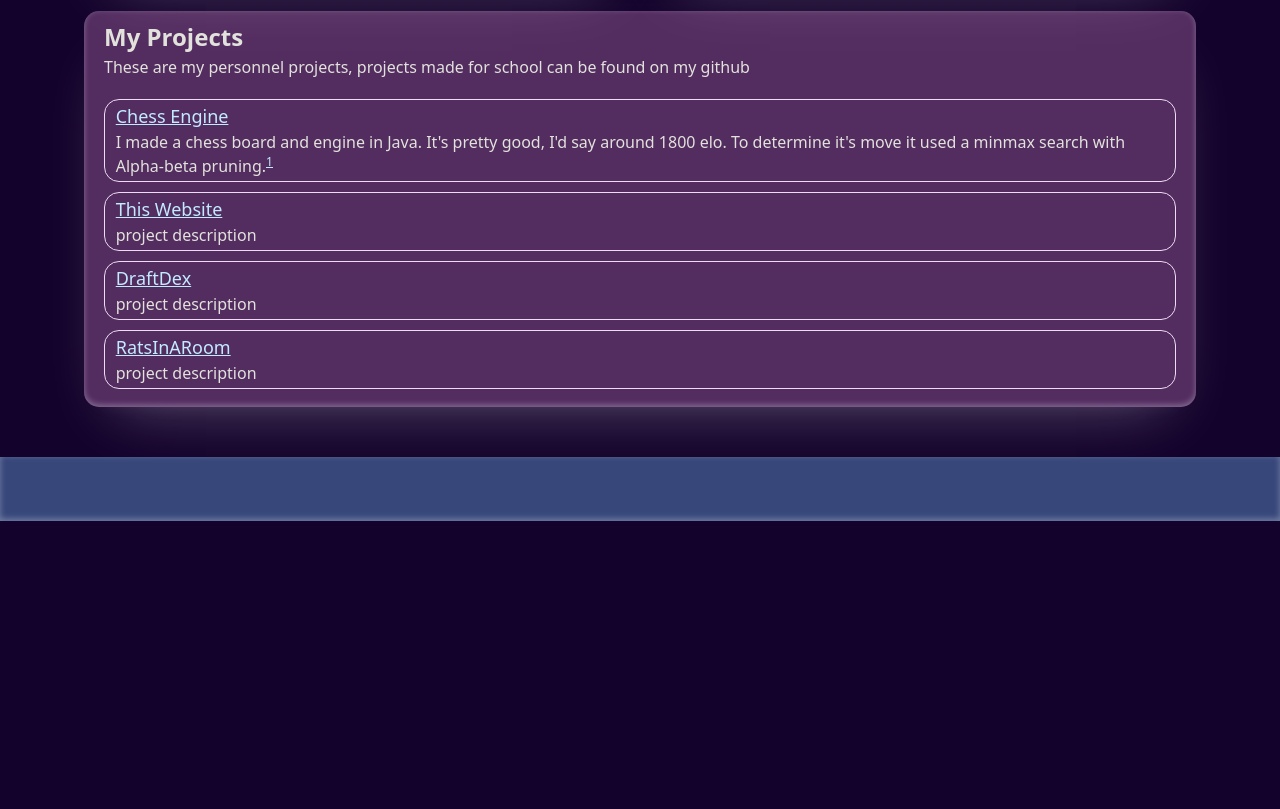
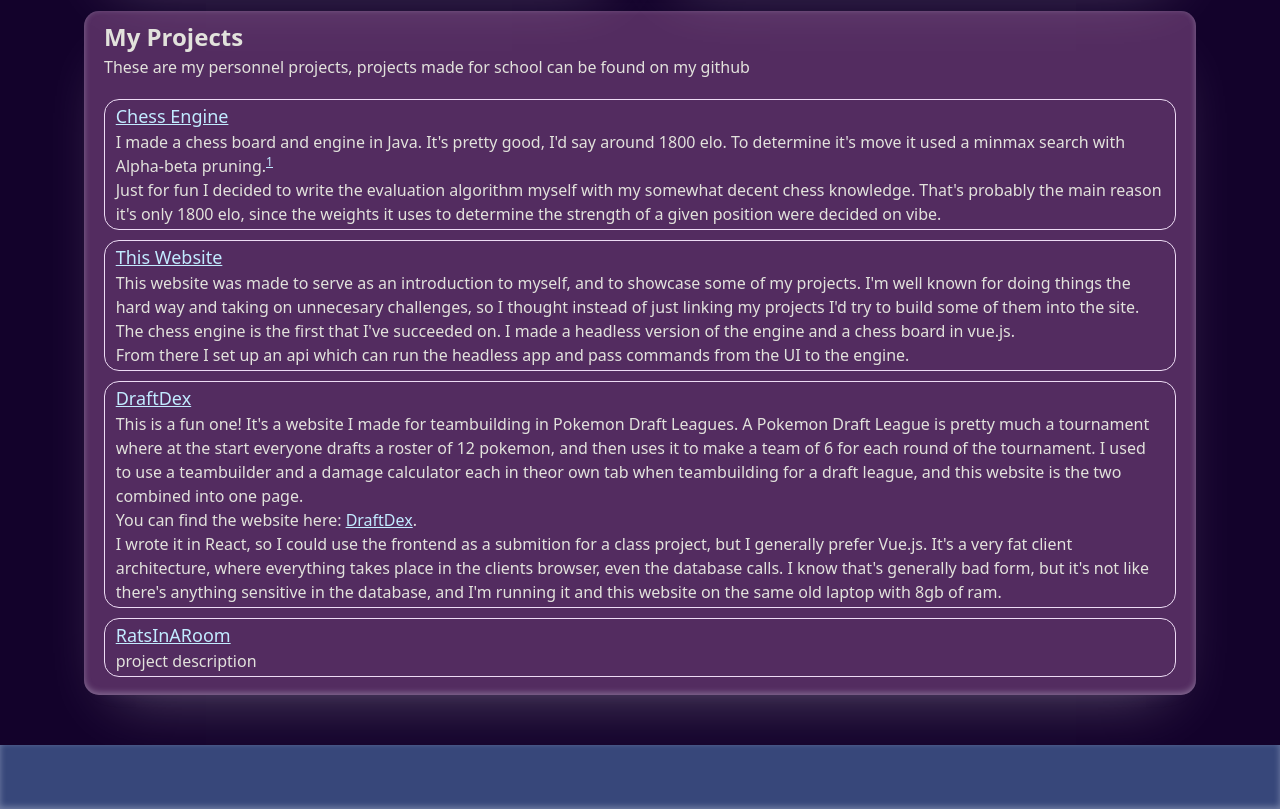
Before and after one commit to Temujin142857/MyWebsite, a Vue app: page / in a window 1280 px wide. Shown: the part 900-1709 px from the top of the page. Before the commit the page ends 1421 px from the top, so only its background shows below. Built offline with nearby package versions, Linux system fonts and the light colour scheme; no server answers.

Commit message:
filling out the projects description

```diff
--- a/src/App.vue
+++ b/src/App.vue
@@ -68,7 +68,10 @@
 						<h3 class="h3"><a class="link" href="https://github.com/Temujin142857/Chess_Engine" target="_blank">Chess Engine</a></h3>
 						<p>I made a chess board and engine in Java. It's pretty good, I'd say around 1800 elo.
 							To determine it's move it used a minmax search with Alpha-beta pruning.<sup class="link"><a href="https://en.wikipedia.org/wiki/Alpha–beta_pruning" target="_blank">1</a></sup>
-
+							<br />
+							Just for fun I decided to write the evaluation algorithm myself with my somewhat decent chess knowledge.
+							That's probably the main reason it's only 1800 elo, since the weights it uses to determine the strength of a given position
+							were decided on vibe.
 						</p>
 					</div>
 				</div>
@@ -77,7 +80,12 @@
 					<!--<img src="project1.png" alt="image for my first project">-->
 					<div>
 						<h3 class="h3"><a class="link" href="https://github.com/Temujin142857/MyWebsite" target="_blank">This Website</a> </h3>
-						<p>project description</p>
+						<p>This website was made to serve as an introduction to myself, and to showcase some of my projects.
+							I'm well known for doing things the hard way and taking on unnecesary challenges, so I thought instead of
+							just linking my projects I'd try to build some of them into the site.<br/>
+							The chess engine is the first that I've succeeded on. I made a headless version of the engine and a chess board in vue.js.<br/>
+							From there I set up an api which can run the headless app and pass commands from the UI to the engine.
+						</p>
 					</div>
 				</div>
 				<div class="project-card">
@@ -85,7 +93,17 @@
 					<!--<img src="project1.png" alt="image for my first project">-->
 					<div>
 						<h3 class="h3"><a class="link" href="https://github.com/Temujin142857/DraftDex" target="_blank">DraftDex</a></h3>
-						<p>project description</p>
+						<p>This is a fun one! It's a website I made for teambuilding in Pokemon Draft Leagues. A Pokemon Draft League is pretty much a tournament
+							where at the start everyone drafts a roster of 12 pokemon, and then uses it to make a team of 6 for each round of the tournament.
+							I used to use a teambuilder and a damage calculator each in theor own tab when teambuilding for a draft league, and this website is the two combined into one page.
+							<br />
+							You can find the website here: <a class="link" href="https://draftdex.ca" target="_blank">DraftDex</a>.
+							<br />
+							I wrote it in React, so I could use the frontend as a submition for a class project, but I generally prefer Vue.js.
+							It's a very fat client architecture, where everything takes place in the clients browser, even the database calls.
+							I know that's generally bad form, but it's not like there's anything sensitive in the database, and I'm running it and this website
+							on the same old laptop with 8gb of ram.
+						</p>
 					</div>
 				</div>
 				<div class="project-card">
```
